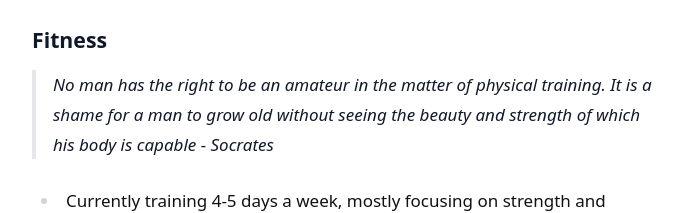
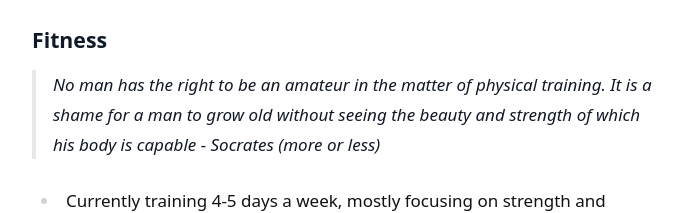
Before and after one commit to pzrsa/parsam.io, a Next.js app: page /about in a window 1280 px wide. Shown: the part 442-655 px from the top of the page, without its empty margins (296-983 px from the left). Built offline with nearby package versions, Linux system fonts and the light colour scheme.

Commit message:
add note regarding socrates quote

```diff
--- a/pages/about.tsx
+++ b/pages/about.tsx
@@ -80,7 +80,8 @@ export default function About() {
             <blockquote>
               No man has the right to be an amateur in the matter of physical
               training. It is a shame for a man to grow old without seeing the
-              beauty and strength of which his body is capable - Socrates
+              beauty and strength of which his body is capable - Socrates (more
+              or less)
             </blockquote>
             <ul>
               <li>
```
